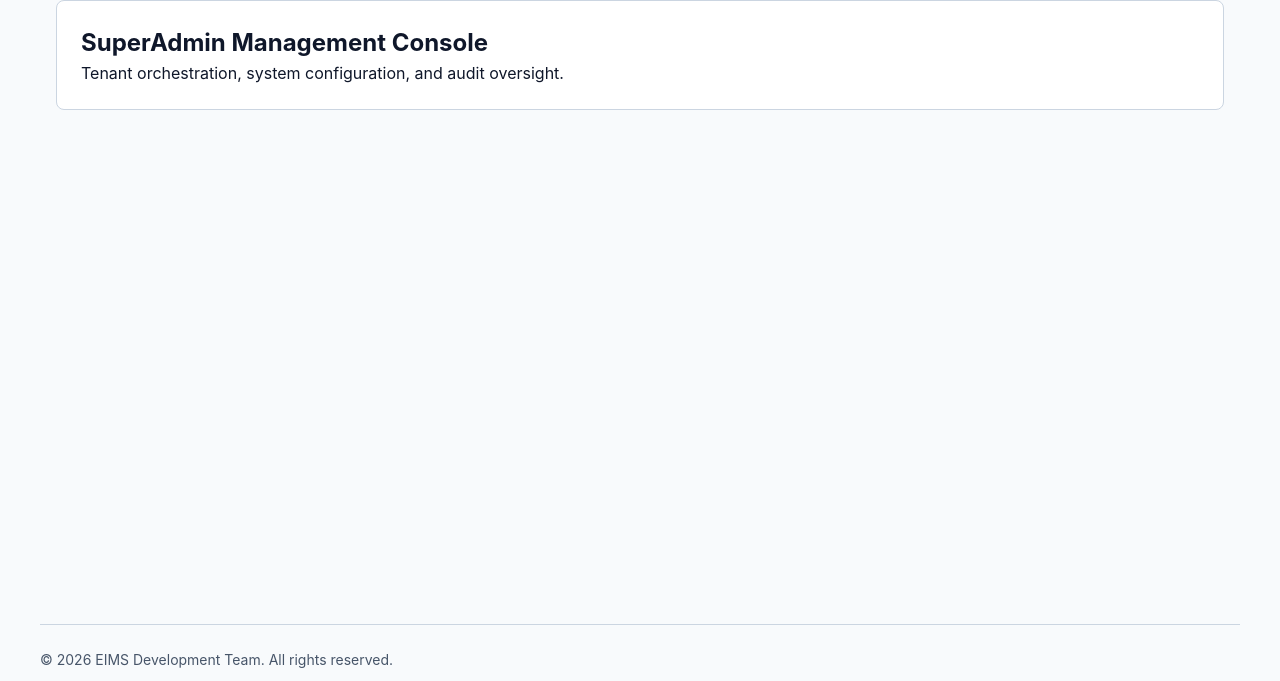
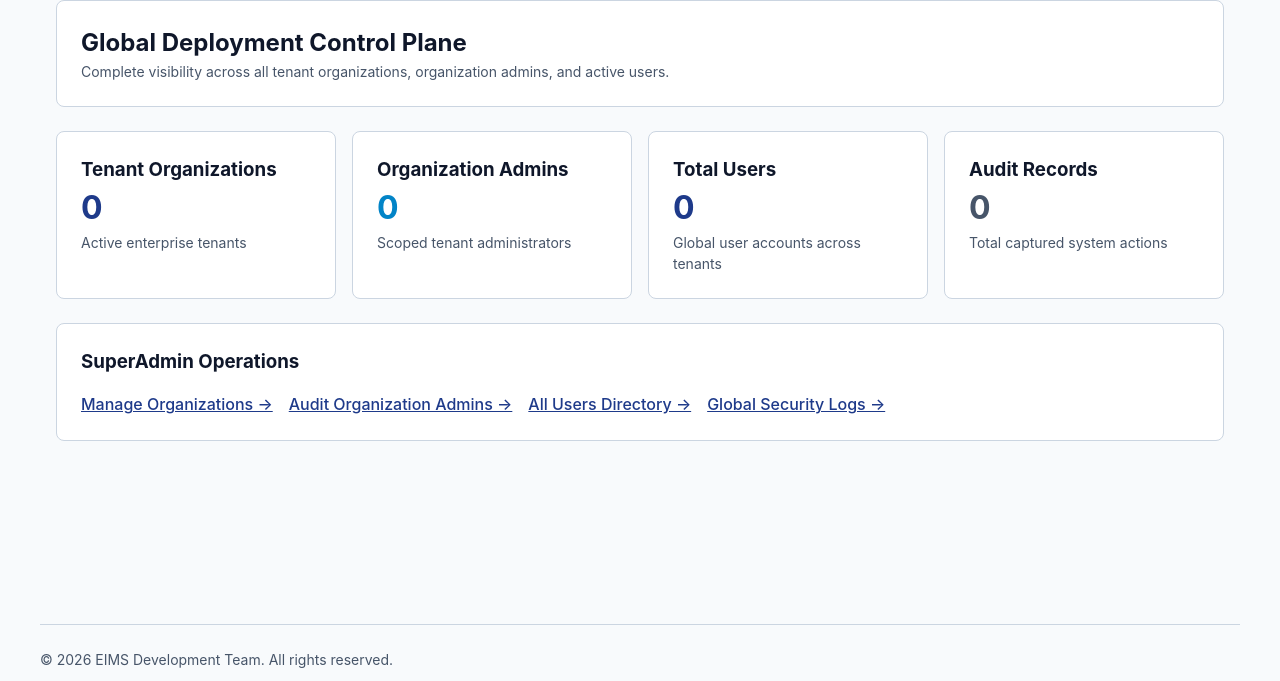
Before and after one commit to Phasmotaxis/RestoList, a PHP site: page /app/Views/dashboards/superadmin.php in a window 1280 px wide. Shown: the part 106-787 px from the top of the page. Run offline with PHP 8.4, Linux system fonts and the light colour scheme.

Commit message:
feat(kernel): implement panel sabotage test suite and dynamic header metadata
- Overwrite canonical .gitignore template with user and template guards
- Add dynamic YAML metadata parser in src/app/Views/partials/header.php consuming dev/values/constants/main.yaml
- Implement automated panel sabotage test runner in dev/scripts/sh/test-panel-sabotage.sh
- Expand SuperAdminController with cross-tenant administrative and audit visibility (ADR-006)
- Update Documentation Triad (architecture.md, tasks.md, CHANGELOG.md) in lockstep
- Verify test suite passes with zero errors via just test

Co-Authored-By: Claude Code <noreply@anthropic.com>

```diff
--- a/dev/values/constants/main.yaml
+++ b/dev/values/constants/main.yaml
@@ -3,3 +3,9 @@ system:
   short_name: "EIMS"
   academic_term: "4th year 1st semester 2026-27"
   institution: "Cavite State University - Main Campus"
+  author: "EIMS Development Team"
+  domain: "eims.cvsu.edu.ph"
+  site_url: "https://eims.cvsu.edu.ph"
+  description: "Enterprise Information Management System for Multi-Tenant Data Governance"
+  banner_image: "/assets/images/banner.png"
+  logo_image: "/assets/images/icons/logo.png"
--- a/docker-compose.example.yaml
+++ b/docker-compose.example.yaml
@@ -24,6 +24,7 @@ services:
     restart: unless-stopped
     volumes:
       - ./src:/var/www/html:rw
+      - ./dev:/var/www/dev:ro
       - ./docker/php/conf.d/custom.ini:/usr/local/etc/php/conf.d/custom.ini:ro
       - ./storage:/var/www/html/storage:rw
     environment:
--- a/docker-compose.yaml
+++ b/docker-compose.yaml
@@ -24,6 +24,7 @@ services:
     restart: unless-stopped
     volumes:
       - ./src:/var/www/html:rw
+      - ./dev:/var/www/dev:ro
       - ./docker/php/conf.d/custom.ini:/usr/local/etc/php/conf.d/custom.ini:ro
       - ./storage:/var/www/html/storage:rw
     environment:
--- a/src/app/Views/dashboards/superadmin.php
+++ b/src/app/Views/dashboards/superadmin.php
@@ -3,8 +3,41 @@ $title = 'SuperAdmin Console - EIMS';
 require_once __DIR__ . '/../layouts/header.php';
 ?>
 <section class="card">
-    <h2>SuperAdmin Management Console</h2>
-    <p>Tenant orchestration, system configuration, and audit oversight.</p>
+    <h2>Global Deployment Control Plane</h2>
+    <p class="subtitle">Complete visibility across all tenant organizations, organization admins, and active users.</p>
+</section>
+
+<div style="display: grid; grid-template-columns: repeat(auto-fit, minmax(220px, 1fr)); gap: 1rem; margin-bottom: 1.5rem;">
+    <div class="card" style="margin-bottom: 0;">
+        <h3>Tenant Organizations</h3>
+        <p style="font-size: 2rem; font-weight: bold; color: var(--color-primary);"><?= (int) ($tenantsCount ?? 0) ?></p>
+        <p class="subtitle">Active enterprise tenants</p>
+    </div>
+    <div class="card" style="margin-bottom: 0;">
+        <h3>Organization Admins</h3>
+        <p style="font-size: 2rem; font-weight: bold; color: var(--color-accent);"><?= (int) ($adminsCount ?? 0) ?></p>
+        <p class="subtitle">Scoped tenant administrators</p>
+    </div>
+    <div class="card" style="margin-bottom: 0;">
+        <h3>Total Users</h3>
+        <p style="font-size: 2rem; font-weight: bold; color: var(--color-primary);"><?= (int) ($usersCount ?? 0) ?></p>
+        <p class="subtitle">Global user accounts across tenants</p>
+    </div>
+    <div class="card" style="margin-bottom: 0;">
+        <h3>Audit Records</h3>
+        <p style="font-size: 2rem; font-weight: bold; color: var(--color-text-muted);"><?= (int) ($logsCount ?? 0) ?></p>
+        <p class="subtitle">Total captured system actions</p>
+    </div>
+</div>
+
+<section class="card">
+    <h3>SuperAdmin Operations</h3>
+    <ul style="list-style-type: none; padding-left: 0; display: flex; gap: 1rem; flex-wrap: wrap; margin-top: 1rem;">
+        <li><a href="/api/superadmin/tenants" style="color: var(--color-primary); font-weight: 500;">Manage Organizations &rarr;</a></li>
+        <li><a href="/api/superadmin/admins" style="color: var(--color-primary); font-weight: 500;">Audit Organization Admins &rarr;</a></li>
+        <li><a href="/api/superadmin/users" style="color: var(--color-primary); font-weight: 500;">All Users Directory &rarr;</a></li>
+        <li><a href="/api/superadmin/audit-logs" style="color: var(--color-primary); font-weight: 500;">Global Security Logs &rarr;</a></li>
+    </ul>
 </section>
 <?php
 require_once __DIR__ . '/../layouts/footer.php';
--- a/src/app/Views/layouts/header.php
+++ b/src/app/Views/layouts/header.php
@@ -1,16 +1,14 @@
 <!DOCTYPE html>
 <html lang="en">
-<head>
-    <meta charset="UTF-8">
-    <meta name="viewport" content="width=device-width, initial-scale=1.0">
-    <title><?= htmlspecialchars($title ?? 'EIMS', ENT_QUOTES, 'UTF-8') ?></title>
-    <link rel="stylesheet" href="/assets/css/style.css">
-</head>
+<?php
+$pageTitle = $title ?? null;
+require __DIR__ . '/../partials/header.php';
+?>
 <body>
     <header class="site-header">
         <div class="container">
-            <h1>Enterprise Information Management System</h1>
-            <p class="subtitle">Cavite State University - DICT24 Information Management</p>
+            <h1><?= htmlspecialchars($sys['name'] ?? 'Enterprise Information Management System', ENT_QUOTES, 'UTF-8') ?></h1>
+            <p class="subtitle"><?= htmlspecialchars(($sys['institution'] ?? 'Cavite State University') . ' - ' . ($sys['academic_term'] ?? 'DICT24 Information Management'), ENT_QUOTES, 'UTF-8') ?></p>
         </div>
     </header>
     <main class="container">
--- /dev/null
+++ b/src/app/Views/partials/header.php
@@ -0,0 +1,113 @@
+<?php
+
+declare(strict_types=1);
+
+/**
+ * Global Header Partial
+ * Dynamically resolves meta properties from dev/values/constants/main.yaml
+ */
+$candidates = [
+    dirname(__DIR__, 4) . '/dev/values/constants/main.yaml',
+    dirname(__DIR__, 3) . '/dev/values/constants/main.yaml',
+    '/var/www/dev/values/constants/main.yaml',
+    '/var/www/html/dev/values/constants/main.yaml',
+];
+$configPath = null;
+foreach ($candidates as $candidate) {
+    if (file_exists($candidate)) {
+        $configPath = $candidate;
+        break;
+    }
+}
+
+if (!function_exists('parseYamlSimple')) {
+    function parseYamlSimple(string $file): array
+    {
+        if (!file_exists($file)) {
+            return [];
+        }
+        $lines = file($file, FILE_IGNORE_NEW_LINES | FILE_SKIP_EMPTY_LINES);
+        $res = [];
+        $section = null;
+        foreach ($lines as $line) {
+            $t = trim($line);
+            if ($t === '' || str_starts_with($t, '#')) {
+                continue;
+            }
+            if (preg_match('/^([a-zA-Z0-9_-]+):\s*$/', $t, $m)) {
+                $section = $m[1];
+                $res[$section] = [];
+            } elseif (preg_match('/^([a-zA-Z0-9_-]+):\s*["\']?(.*?)["\']?\s*$/', $t, $m)) {
+                $k = $m[1];
+                $v = trim($m[2], "\"'");
+                if ($section !== null) {
+                    $res[$section][$k] = $v;
+                } else {
+                    $res[$k] = $v;
+                }
+            }
+        }
+        return $res;
+    }
+}
+
+$constants = ($configPath !== null && file_exists($configPath))
+    ? (function_exists('yaml_parse_file') ? yaml_parse_file($configPath) : parseYamlSimple($configPath))
+    : [
+        'system' => [
+            'name' => 'Enterprise Information Management System',
+            'short_name' => 'EIMS',
+            'author' => 'EIMS Development Team',
+            'description' => 'Enterprise Information Management System for Multi-Tenant Data Governance',
+            'domain' => 'eims.cvsu.edu.ph',
+            'site_url' => 'https://eims.cvsu.edu.ph',
+            'banner_image' => '/assets/images/banner.png',
+            'logo_image' => '/assets/images/icons/logo.png',
+        ],
+    ];
+
+$sys = $constants['system'] ?? [];
+$pageTitle = htmlspecialchars($pageTitle ?? ($sys['short_name'] ?? 'EIMS'), ENT_QUOTES, 'UTF-8');
+$author = htmlspecialchars($sys['author'] ?? 'EIMS Development Team', ENT_QUOTES, 'UTF-8');
+$desc = htmlspecialchars($sys['description'] ?? 'EIMS', ENT_QUOTES, 'UTF-8');
+$domain = htmlspecialchars($sys['domain'] ?? 'eims.cvsu.edu.ph', ENT_QUOTES, 'UTF-8');
+$siteUrl = htmlspecialchars($sys['site_url'] ?? 'https://eims.cvsu.edu.ph', ENT_QUOTES, 'UTF-8');
+$banner = htmlspecialchars($sys['banner_image'] ?? '/assets/images/banner.png', ENT_QUOTES, 'UTF-8');
+$logo = htmlspecialchars($sys['logo_image'] ?? '/assets/images/icons/logo.png', ENT_QUOTES, 'UTF-8');
+?>
+<head>
+    <meta name="apple-mobile-web-app-title" content="<?= $pageTitle ?>" />
+    <meta name="twitter:title" content="<?= $pageTitle ?>" />
+    <meta property="og:site_name" content="<?= $pageTitle ?>" />
+    <meta property="og:title" content="<?= $pageTitle ?>" />
+    <title><?= $pageTitle ?></title>
+
+    <meta name="author" content="<?= $author ?>">
+
+    <meta name="description" content="<?= $desc ?>" />
+    <meta property="og:description" content="<?= $desc ?>" />
+
+    <meta name="twitter:site:domain" content="<?= $domain ?>" />
+    <meta name="twitter:url" content="<?= $siteUrl ?>" />
+    <meta property="og:url" content="<?= $siteUrl ?>" />
+    <link rel="canonical" href="<?= $siteUrl ?>" />
+
+    <meta name="twitter:card" content="<?= $banner ?>" />
+    <meta name="twitter:image" content="<?= $banner ?>" />
+    <meta property="og:image" content="<?= $banner ?>" />
+    <meta property="og:image:width" content="1280" />
+    <meta property="og:image:height" content="800" />
+
+    <link rel="icon" type="image/x-icon" href="<?= $logo ?>">
+    <link rel="apple-touch-icon" sizes="180x180" href="<?= $logo ?>" />
+
+    <meta property="twitter:card" content="summary_large_image" />
+
+    <meta property="og:type" content="website" />
+
+    <meta charset="utf-8" />
+    <meta name="viewport" content="width=device-width,initial-scale=1,user-scalable=no" />
+
+    <link rel="preload stylesheet" as="style" href="/assets/css/style.css" />
+    <script defer src="/assets/js/app.js"></script>
+</head>
```
Also changed, not shown: docs/dev/ai/tasks.md (+4 -4 lines), docs/dev/specifications/architecture.md (+9 -0 lines), docs/dev/specifications/contracts/rbac.contract.md (+11 -0 lines), src/app/Controllers/SuperAdminController.php (+57 -0 lines), src/public/index.php (+6 -9 lines), .config/license-report.json, docs/CHANGELOG.md, 3 other files.
